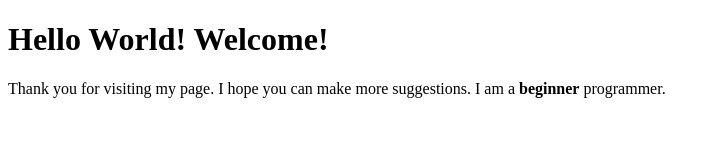
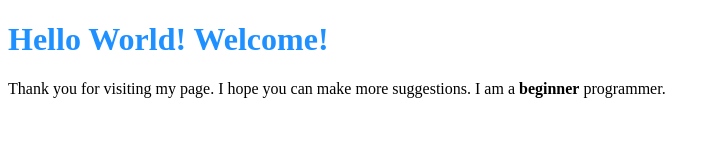
Before and after one commit to jimmylu016/jimmy-blog, a plain HTML site: page index.html in a window 1280 px wide. Shown: the whole page, without its empty margins (0-720 px from the left). Drawn offline with Linux system fonts and the light colour scheme.

Commit message:
add
add color

```diff
--- a/index.html
+++ b/index.html
@@ -13,7 +13,7 @@ body {
 </style>
 </head>
 <body>
-<h1>Hello World! Welcome!</h1>
+<h1 style="color:DodgerBlue;" "border:2px solid DodgerBlue;">Hello World! Welcome!</h1>
   <p>Thank you for visiting my page. I hope you can make more suggestions. I am a <b>beginner</b> programmer.</p>
 </body>
 
```
